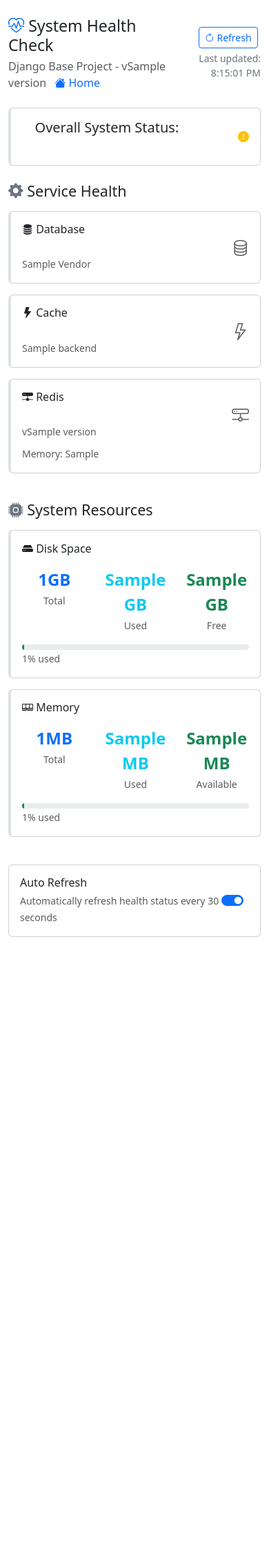
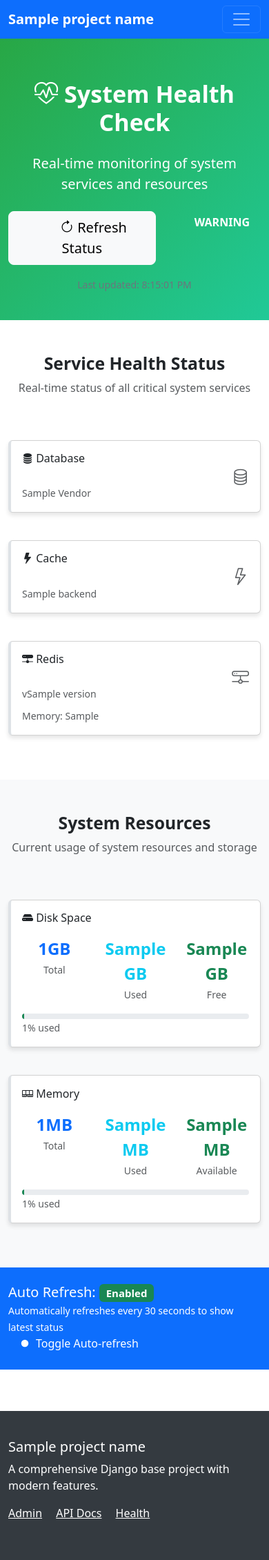
Before and after one commit to Noomafi-Technologies/django-base-project, a Django app: template common/templates/common/health_check.html in a window 390 px wide. Shown: the whole page at 69% size. Before the commit the page ends 1358 px from the top, so only its background shows below. Run offline with Django 4.2, Linux system fonts and the light colour scheme; the template is opened without the code that fills it: most values are stand-ins (such as "Sample title", 1, 10 or a date in 2020); parts of the project's set-up code (start-up, migrations or seed data) failed here and were passed over.

Commit message:
refactor: Unify health check UI with base template design
- Updated health check template to extend common/base.html for consistency
- Added hero section with gradient background matching home page style
- Restructured content into proper sections with consistent spacing
- Integrated navigation bar, footer, and overall site styling
- Enhanced visual hierarchy with better typography and layout
- Added project_name context variable for template consistency
- Improved mobile responsiveness and hover effects
- Maintained all existing functionality while improving visual design

🤖 Generated with [Claude Code](https://claude.ai/code)

Co-Authored-By: Claude <noreply@anthropic.com>

```diff
--- a/common/health_checks.py
+++ b/common/health_checks.py
@@ -146,6 +146,7 @@ def prepare_html_context(response_data):
         'checks': processed_checks,
         'version': response_data['version'],
         'timestamp': response_data['timestamp'],
+        'project_name': getattr(settings, 'PROJECT_NAME', 'Django Base Project'),
     }
 
     return context
--- a/common/templates/common/health_check.html
+++ b/common/templates/common/health_check.html
@@ -1,10 +1,10 @@
-<!DOCTYPE html>
-<html lang="en">
-<head>
-    <meta charset="UTF-8">
-    <meta name="viewport" content="width=device-width, initial-scale=1.0">
-    <title>System Health Check - Django Base Project</title>
-    <link href="https://cdn.jsdelivr.net/npm/bootstrap@5.3.0/dist/css/bootstrap.min.css" rel="stylesheet">
+{% extends 'common/base.html' %}
+
+{% block title %}System Health Check - {{ project_name }}{% endblock %}
+
+{% block meta_description %}Real-time system health monitoring for {{ project_name }} with status indicators and resource usage{% endblock %}
+
+{% block extra_css %}
 <link href="https://cdn.jsdelivr.net/npm/bootstrap-icons@1.10.0/font/bootstrap-icons.css" rel="stylesheet">
 <style>
     .status-indicator {
@@ -22,10 +22,15 @@
     .health-card {
         border-left: 4px solid #dee2e6;
         transition: all 0.3s ease;
+        box-shadow: 0 4px 6px rgba(0, 0, 0, 0.1);
     }
     .health-card.healthy { border-left-color: #28a745; }
     .health-card.warning { border-left-color: #ffc107; }
     .health-card.unhealthy { border-left-color: #dc3545; }
+    .health-card:hover {
+        transform: translateY(-2px);
+        box-shadow: 0 6px 12px rgba(0, 0, 0, 0.15);
+    }
 
     .metric-value {
         font-size: 1.5rem;
@@ -45,77 +50,62 @@
         color: #6c757d;
     }
 
+    .hero-section-health {
+        background: linear-gradient(135deg, #28a745 0%, #20c997 100%);
+        color: white;
+        padding: 60px 0 40px 0;
+    }
+
     @media (max-width: 768px) {
         .col-md-6 { margin-bottom: 1rem; }
     }
 </style>
-</head>
-<body>
-    <div class="container-fluid py-4">
-        <div class="row">
-            <div class="col-12">
-                <div class="d-flex justify-content-between align-items-center mb-4">
-                    <div>
-                        <h1 class="h3 mb-1">
-                            <i class="bi bi-heart-pulse text-primary"></i>
+{% endblock %}
+
+{% block content %}
+<!-- Hero Section -->
+<section class="hero-section-health">
+    <div class="container">
+        <div class="row justify-content-center text-center">
+            <div class="col-lg-8">
+                <h1 class="display-4 fw-bold mb-4">
+                    <i class="bi bi-heart-pulse"></i>
                     System Health Check
                 </h1>
-                        <p class="text-muted mb-0">
-                            Django Base Project - v{{ version }}
-                            <a href="/" class="ms-2 text-decoration-none">
-                                <i class="bi bi-house-fill"></i> Home
-                            </a>
-                        </p>
-                    </div>
-                    <div class="text-end">
-                        <div class="d-flex align-items-center">
+                <p class="lead mb-4">Real-time monitoring of system services and resources</p>
+                <div class="d-flex justify-content-center gap-3">
+                    <button class="btn btn-light btn-lg" onclick="refreshHealthCheck()">
                         <span class="refresh-indicator me-2" id="refreshIndicator">
                             <i class="bi bi-arrow-clockwise"></i>
                         </span>
-                            <button class="btn btn-outline-primary btn-sm" onclick="refreshHealthCheck()">
-                                <i class="bi bi-arrow-clockwise"></i> Refresh
+                        <i class="bi bi-arrow-clockwise"></i> Refresh Status
                     </button>
+                    <span class="badge bg-{{ status_badge_class }} fs-6 px-3 py-2">
+                        <div class="status-indicator status-{{ overall_status_class }}"></div>
+                        {{ status|upper }}
+                    </span>
                 </div>
-                        <div class="last-updated mt-1" id="lastUpdated">
-                            Last updated: {{ timestamp|default:"Just now" }}
+                <div class="mt-3">
+                    <small class="last-updated" id="lastUpdated">
+                        Last updated: {{ timestamp|default:"Just now" }} | Version {{ version }}
+                    </small>
                 </div>
             </div>
         </div>
     </div>
-        </div>
+</section>
 
-        <!-- Overall Status -->
-        <div class="row mb-4">
-            <div class="col-12">
-                <div class="card health-card {{ overall_status_class }}">
-                    <div class="card-body">
-                        <div class="d-flex align-items-center">
-                            <div class="status-indicator status-{{ overall_status_class }}"></div>
-                            <h5 class="card-title mb-0 me-3">
-                                Overall System Status:
-                                <span class="badge bg-{{ status_badge_class }} ms-2">{{ status|upper }}</span>
-                            </h5>
-                            {% if status == 'unhealthy' %}
-                                <i class="bi bi-exclamation-triangle-fill text-danger ms-auto"></i>
-                            {% elif status == 'warning' %}
-                                <i class="bi bi-exclamation-circle-fill text-warning ms-auto"></i>
-                            {% else %}
-                                <i class="bi bi-check-circle-fill text-success ms-auto"></i>
-                            {% endif %}
-                        </div>
-                    </div>
-                </div>
+<!-- Service Health Checks -->
+<section class="py-5">
+    <div class="container">
+        <div class="row">
+            <div class="col-12 text-center mb-5">
+                <h2 class="fw-bold">Service Health Status</h2>
+                <p class="text-muted">Real-time status of all critical system services</p>
             </div>
         </div>
 
-        <!-- Service Health Checks -->
-        <div class="row mb-4">
-            <div class="col-12">
-                <h4 class="mb-3">
-                    <i class="bi bi-gear-fill text-secondary"></i>
-                    Service Health
-                </h4>
-            </div>
+        <div class="row g-4">
 
             <!-- Database -->
             <div class="col-md-6 col-lg-4 mb-3">
@@ -216,15 +206,20 @@
                 </div>
             </div>
         </div>
+    </div>
+</section>
 
 <!-- System Resources -->
+<section class="py-5 bg-light">
+    <div class="container">
         <div class="row">
-            <div class="col-12">
-                <h4 class="mb-3">
-                    <i class="bi bi-cpu-fill text-secondary"></i>
-                    System Resources
-                </h4>
+            <div class="col-12 text-center mb-5">
+                <h2 class="fw-bold">System Resources</h2>
+                <p class="text-muted">Current usage of system resources and storage</p>
             </div>
+        </div>
+
+        <div class="row g-4 justify-content-center">
 
             <!-- Disk Space -->
             <div class="col-md-6 mb-3">
@@ -324,29 +319,29 @@
                 </div>
             </div>
         </div>
+    </div>
+</section>
 
 <!-- Auto-refresh Toggle -->
-        <div class="row mt-4">
-            <div class="col-12">
-                <div class="card">
-                    <div class="card-body">
-                        <div class="d-flex justify-content-between align-items-center">
-                            <div>
-                                <h6 class="card-title mb-1">Auto Refresh</h6>
-                                <small class="text-muted">Automatically refresh health status every 30 seconds</small>
+<section class="py-4 bg-primary text-white">
+    <div class="container">
+        <div class="row align-items-center">
+            <div class="col-md-8">
+                <h5 class="mb-0">Auto Refresh: <span class="badge bg-success">Enabled</span></h5>
+                <small>Automatically refreshes every 30 seconds to show latest status</small>
             </div>
-                            <div class="form-check form-switch">
+            <div class="col-md-4 text-md-end">
+                <div class="form-check form-switch d-inline-block me-3">
                     <input class="form-check-input" type="checkbox" id="autoRefreshToggle" checked>
-                                <label class="form-check-label" for="autoRefreshToggle"></label>
+                    <label class="form-check-label text-white" for="autoRefreshToggle">Toggle Auto-refresh</label>
                 </div>
             </div>
         </div>
     </div>
-            </div>
-        </div>
-    </div>
+</section>
+{% endblock %}
 
-    <script src="https://cdn.jsdelivr.net/npm/bootstrap@5.3.0/dist/js/bootstrap.bundle.min.js"></script>
+{% block extra_js %}
     <script>
         let autoRefreshInterval;
 
@@ -397,5 +392,4 @@
         // Update time on page load
         updateLastUpdatedTime();
     </script>
-</body>
-</html>
+{% endblock %}
```
Lines whose indentation alone changed are shown as unchanged.
